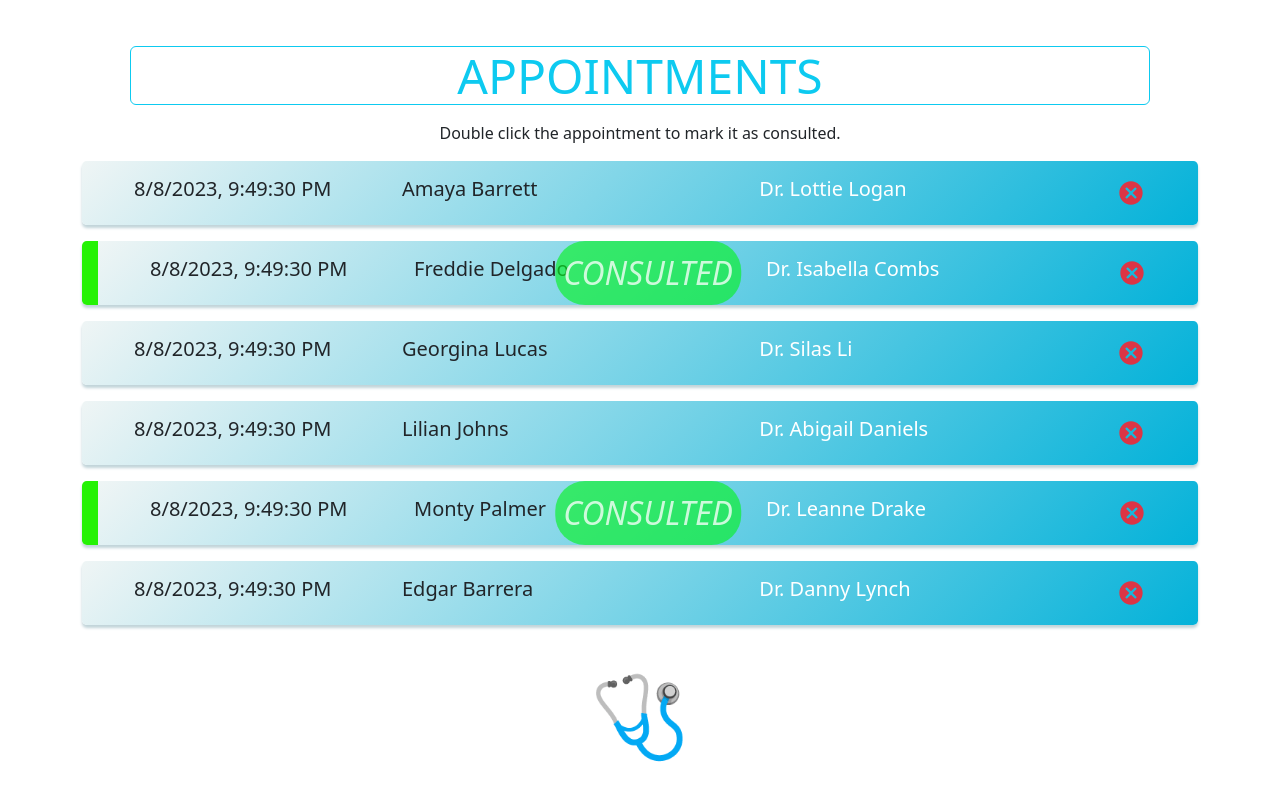
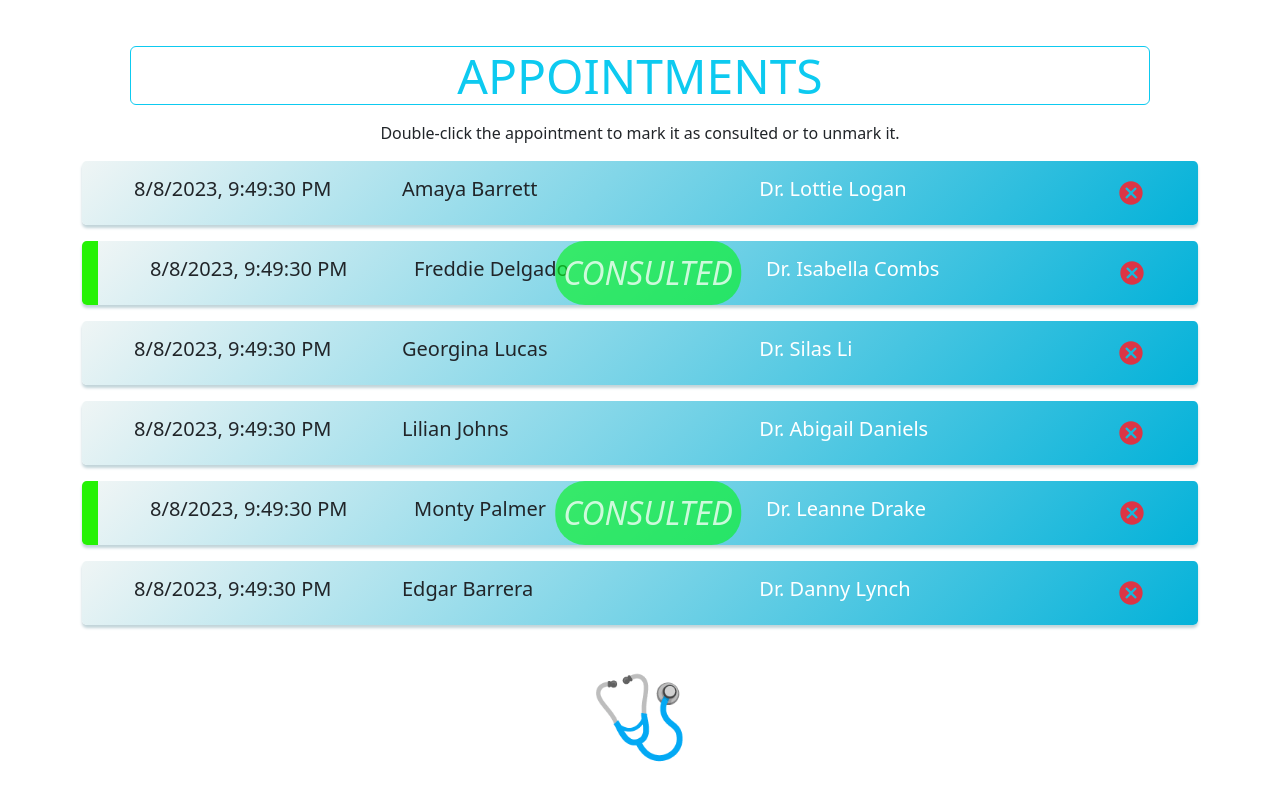
Before and after one commit to omer-fsdev/react_appointment-app, a React (Create React App) app: page / in a window 1280 px wide. Shown: the part 980-1781 px from the top of the page. Built offline with nearby package versions, Linux system fonts and the light colour scheme.

Commit message:
Text updated

```diff
--- a/src/components/AppointmentList.jsx
+++ b/src/components/AppointmentList.jsx
@@ -21,7 +21,7 @@ const AppointmentList = ({ appointments, setAppointments }) => {
       <h3 className="display-5 border border-info rounded mb-3 mx-5 text-info">
       APPOINTMENTS
       </h3>
-      <p>Double click the appointment to mark it as consulted.</p>
+      <p>Double-click the appointment to mark it as consulted or to unmark it.</p>
       {!appointments.length && (
         <img src="./img/healed.png" className="bg-info-subtle p-5 rounded" width="40%" alt="no appointment" />
       )}
```
